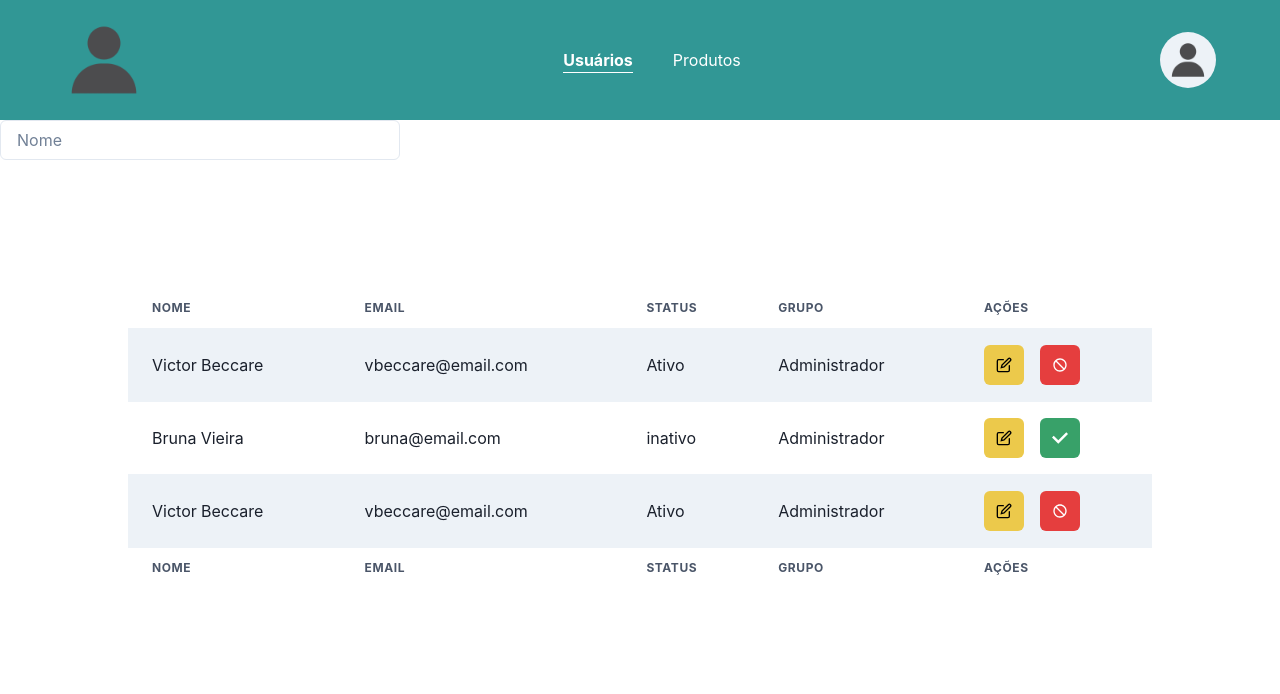
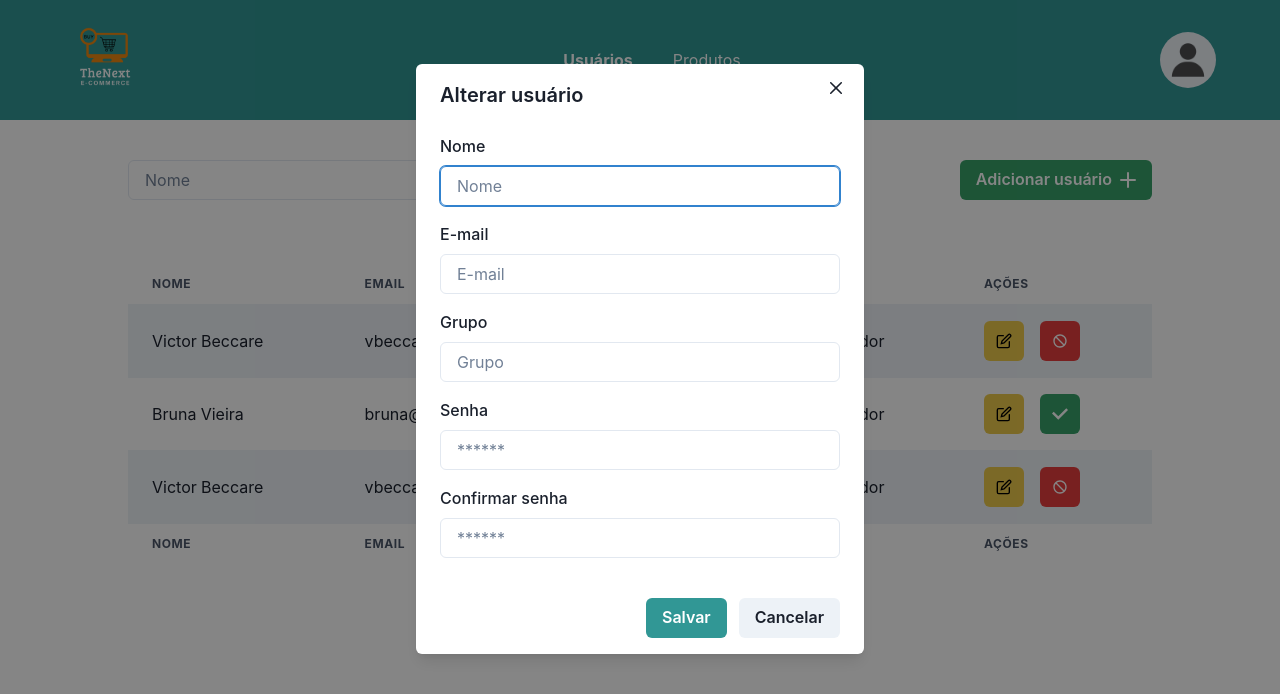
Before and after one commit to vBeccare/TheNext, a Next.js app: page /usuarios in a window 1280 px wide. Both pictures are taken after a click on the button 1003 px from the left and 365 px from the top of the page. Shown: the top 694 px of the page. Built offline with nearby package versions, Linux system fonts and the light colour scheme.

Commit message:
Adicionado modal na ação, logo tipo, adicionar usuario e alinhamento

```diff
--- a/components/Header/index.js
+++ b/components/Header/index.js
@@ -25,7 +25,7 @@ import {
         h="120px"
         bgColor="teal.500"
       >
-        <Image boxSize="80px" src="/avatar.png" />
+        <Image boxSize="80px" src="/logoadm.png" />
         <Box display="flex" gap="40px" justifyContent="" color="white">
           <Text
             fontWeight={pageActive === "users" && "bold"}
--- a/pages/usuarios/hooks/useUsuarios.js
+++ b/pages/usuarios/hooks/useUsuarios.js
@@ -1,19 +1,34 @@
-import { Button, IconButton } from "@chakra-ui/react";
-import { useEffect, useState } from "react";
+import { Menu, MenuButton, MenuList, MenuItem, Button, Box, IconButton } from "@chakra-ui/react";
+import { useEffect, useState, useRef } from "react";
 import { CheckIcon, EditIcon, NotAllowedIcon } from "@chakra-ui/icons";
 
 const useUsuarios = () => {
+  const [isOpen, setIsOpen] = useState(false);
   const [value, setValue] = useState("");
+
+  const onClose = () => {
+    setIsOpen(false)
+
+  }
+
+  const openModal = () => {
+    setIsOpen(true)
+  }
+
   const handleChange = (event) => setValue(event.target.value);
+
+  const initialRef = useRef(null)
+  const finalRef = useRef(null)
 
   const Actions = ({ status }) => {
     return (
       <>
-        <IconButton colorScheme="yellow" icon={<EditIcon />} />
+        <IconButton onClick={openModal} colorScheme="yellow" icon={<EditIcon />} />
         <IconButton
           marginLeft={4}
           colorScheme={status !== "ativo" ? "green" : "red"}
           icon={status !== "ativo" ? <CheckIcon /> : <NotAllowedIcon />}
+
         />
       </>
     );
@@ -26,6 +41,7 @@ const useUsuarios = () => {
       status: "Ativo",
       grupo: "Administrador",
       Acoes: () => Actions({ status: "ativo" }),
+
     },
     {
       name: "Bruna Vieira",
@@ -47,7 +63,8 @@ const useUsuarios = () => {
     return name.includes(value);
   });
 
-  return { handleChange, filteredUsersList, value };
+  return { handleChange, filteredUsersList, value, initialRef, finalRef, isOpen, onClose };
+
 };
 
 export default useUsuarios;
--- a/pages/usuarios/index.js
+++ b/pages/usuarios/index.js
@@ -13,27 +13,39 @@ import {
   Tbody,
   Tfoot,
   Text,
+  Modal,
+  ModalOverlay,
+  ModalContent,
+  ModalHeader,
+  ModalCloseButton,
+  ModalBody,
+  FormControl,
+  FormLabel,
+  ModalFooter,
 } from "@chakra-ui/react";
+import { AddIcon } from "@chakra-ui/icons"
 import Header from "../../components/Header";
 
 import useUsuarios from "./hooks/useUsuarios";
 
-const Usuarios = ({}) => {
-  const { handleChange, filteredUsersList, value } = useUsuarios();
+const Usuarios = ({ }) => {
+  const { handleChange, filteredUsersList, value, initialRef, finalRef, isOpen, onClose } = useUsuarios();
 
   return (
     <Flex height="100vh" display="flex" flexDirection="column">
       <Header />
-      <Flex maxWidth="400px" display="flex">
+      <Flex display="flex" justifyContent="space-between" marginX={32} marginTop={10}>
         <Input
           placeholder="Nome"
+          maxWidth="400px"
           size="md"
           type="search"
           onChange={handleChange}
           value={value}
         />
+        <Button rightIcon={<AddIcon />} colorScheme="green">Adicionar usuário</Button>
       </Flex>
-      <TableContainer display="flex" marginX={32} marginTop={32}>
+      <TableContainer display="flex" marginX={32} marginTop={16}>
         <Table variant="striped" colorScheme="gray">
           <Thead>
             <Tr>
@@ -70,6 +82,54 @@ const Usuarios = ({}) => {
           </Tfoot>
         </Table>
       </TableContainer>
+      <Modal
+
+        initialFocusRef={initialRef}
+        finalFocusRef={finalRef}
+        isOpen={isOpen}
+        onClose={onClose}
+      >
+        <ModalOverlay />
+        <ModalContent>
+          <ModalHeader>Alterar usuário</ModalHeader>
+          <ModalCloseButton />
+          <ModalBody pb={6}>
+            <FormControl>
+              <FormLabel>Nome</FormLabel>
+              <Input ref={initialRef} placeholder='Nome' />
+            </FormControl>
+
+            <FormControl mt={4}>
+              <FormLabel>E-mail</FormLabel>
+              <Input placeholder='E-mail' />
+            </FormControl>
+
+            <FormControl mt={4}>
+              <FormLabel>Grupo</FormLabel>
+              <Input placeholder='Grupo' />
+            </FormControl>
+
+            <FormControl mt={4}>
+              <FormLabel>Senha</FormLabel>
+              <Input placeholder='******' />
+            </FormControl>
+
+            <FormControl mt={4}>
+              <FormLabel>Confirmar senha</FormLabel>
+              <Input placeholder='******' />
+            </FormControl>
+          </ModalBody>
+
+          <ModalFooter>
+            <Button colorScheme='teal' mr={3}>
+              Salvar
+            </Button>
+            <Button onClick={onClose}>Cancelar</Button>
+          </ModalFooter>
+        </ModalContent>
+      </Modal>
+
+
     </Flex>
   );
 };
```
Also changed, not shown: pages/index.js (+4 -4 lines), public/logoadm.png (added), public/logohome.png (added).
